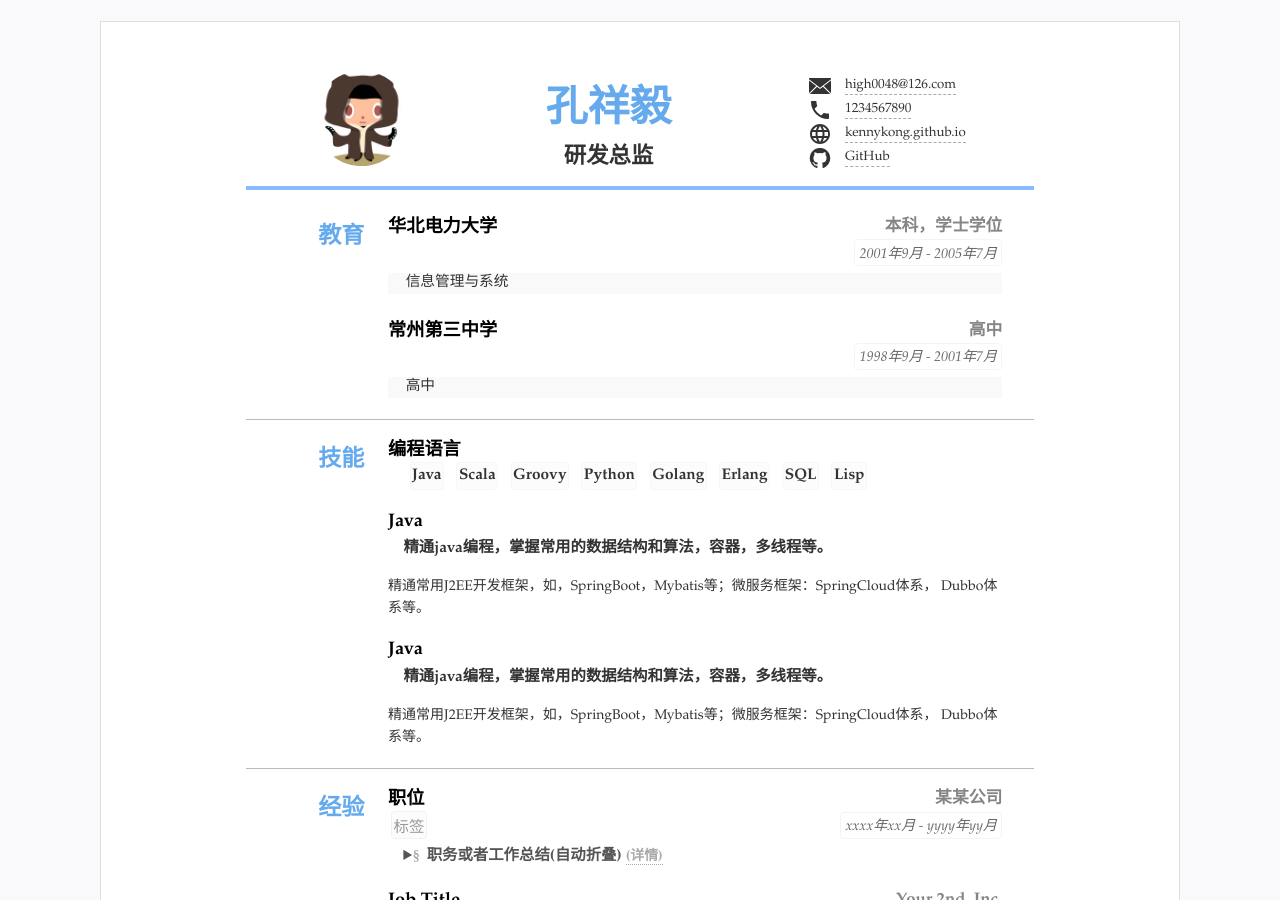
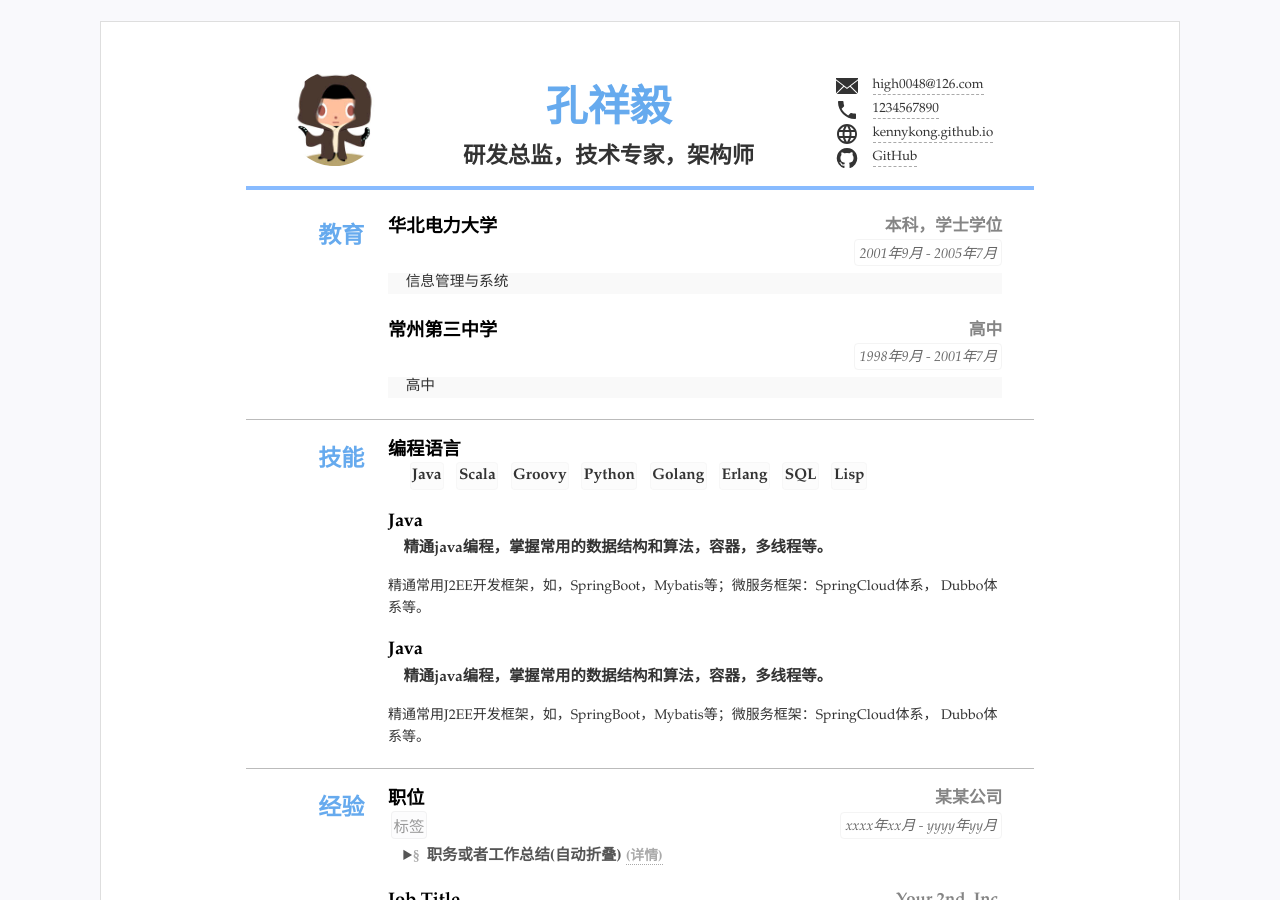
Before and after one commit to kennykong/resume, a Jekyll site: the page built from index.html, in a window 1280 px wide and 900 px high. Built offline with Jekyll 4.4.1, drawn with Linux system fonts in a browser that asks for light colours.

Commit message:
Update resume.yml

```diff
--- a/_data/resume.yml
+++ b/_data/resume.yml
@@ -4,7 +4,7 @@
 title: "孔祥毅的简历"
 lang: "zh" #语言设置 zh表示中文 en 表示英语
 name: "孔祥毅"
-jobtitle: "研发总监" #可空不显示
+jobtitle: "研发总监，技术专家，架构师" #可空不显示
 photo: "assets/img/photo.jpg" #照片可空，不显示
 
 #联系方式
```
